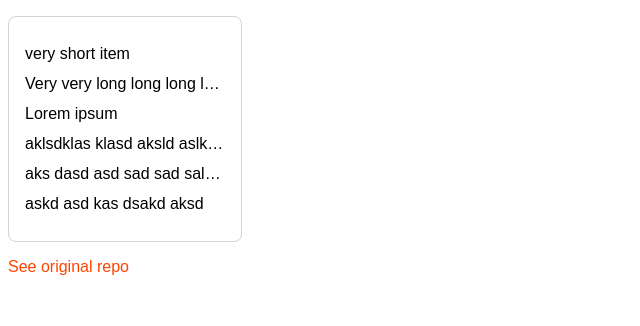
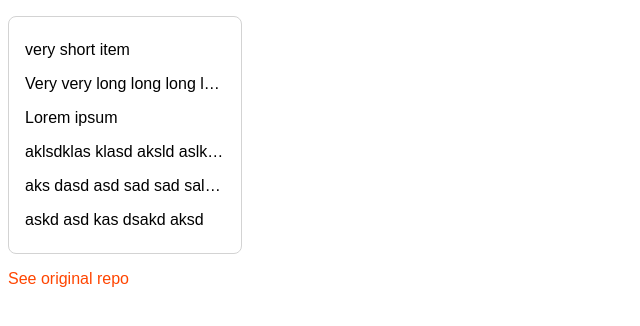
Before and after one commit to Adir-SL/nonsense, a plain HTML site: page index.html in a window 1280 px wide. Shown: the whole page, without its empty margins (0-640 px from the left). Drawn offline with Linux system fonts and the light colour scheme.

Commit message:
Update index.html

```diff
--- a/index.html
+++ b/index.html
@@ -23,7 +23,7 @@
             overflow: hidden;
             text-overflow: ellipsis;
             position: relative;
-            margin: 12px 0;
+            padding: 8px 0;
         }
         ul li:hover{
             overflow: visible;
```
